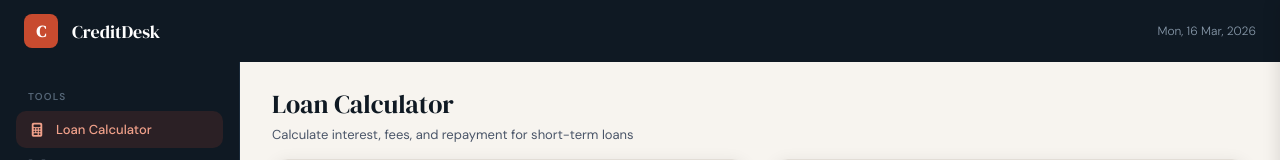
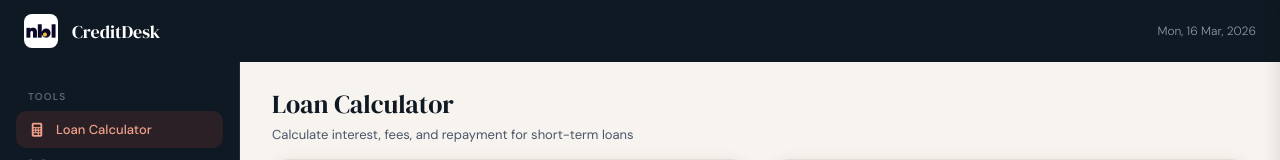
Before and after one commit to Anujh23/credit-desk-agf, a plain HTML site: page static/index.html in a window 1280 px wide. Shown: the top 160 px of the page. Drawn offline with nearby package versions, Linux system fonts and the light colour scheme.

Commit message:
added logo

```diff
--- a/static/index.html
+++ b/static/index.html
@@ -44,11 +44,10 @@
     }
     header .logo-mark {
       width: 34px; height: 34px;
-      background: var(--accent);
       border-radius: 8px;
-      display: flex; align-items: center; justify-content: center;
-      font-family: 'DM Serif Display', serif;
-      color: #fff; font-size: 16px; font-weight: 700;
+      object-fit: contain;
+      background: #fff;
+      padding: 2px;
     }
     header h1 {
       font-family: 'DM Serif Display', serif;
@@ -357,7 +356,7 @@
 <body>
 
 <header>
-  <div class="logo-mark">C</div>
+  <img class="logo-mark" src="/static/NBL-Logo.png" alt="Logo">
   <h1>CreditDesk</h1>
   <div class="header-right"><span id="currentDate"></span></div>
 </header>
```
Also changed, not shown: static/NBL-Logo.png (added).
